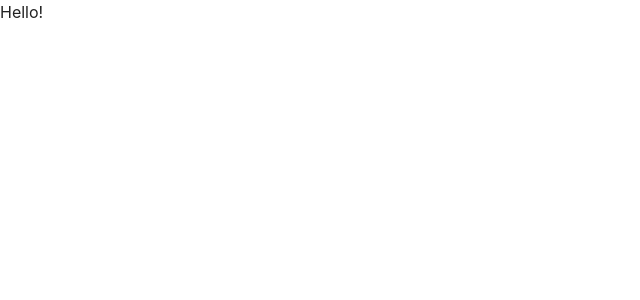
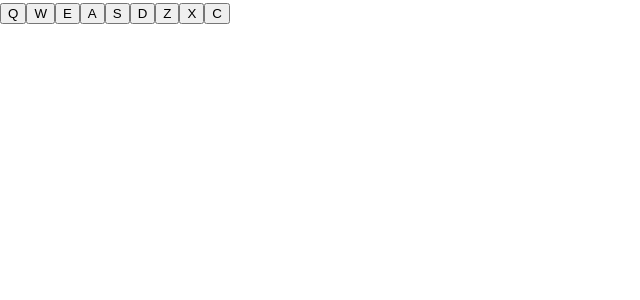
Before and after one commit to jones58/drum-machine, a React (Vite) app: page / in a window 1280 px wide. Shown: the top 300 px of the page, without its empty margins (0-640 px from the left). Built offline with nearby package versions, Linux system fonts and the light colour scheme.

Commit message:
set up app according to user stories

```diff
--- a/src/App.tsx
+++ b/src/App.tsx
@@ -1,5 +1,37 @@
 function App() {
-  return <div>Hello!</div>;
+  return (
+    <div id="drum-machine">
+      <div id="display">
+        <button className="drum-machine">
+          Q<audio src="" className="clip" id="Q"></audio>
+        </button>
+        <button className="drum-machine">
+          W<audio src="" className="clip" id="Q"></audio>
+        </button>
+        <button className="drum-machine">
+          E<audio src="" className="clip" id="E"></audio>
+        </button>
+        <button className="drum-machine">
+          A<audio src="" className="clip" id="A"></audio>
+        </button>
+        <button className="drum-machine">
+          S<audio src="" className="clip" id="S"></audio>
+        </button>
+        <button className="drum-machine">
+          D<audio src="" className="clip" id="D"></audio>
+        </button>
+        <button className="drum-machine">
+          Z<audio src="" className="clip" id="Z"></audio>
+        </button>
+        <button className="drum-machine">
+          X<audio src="" className="clip" id="X"></audio>
+        </button>
+        <button className="drum-machine">
+          C<audio src="" className="clip" id="C"></audio>
+        </button>
+      </div>
+    </div>
+  );
 }
 
 export default App;
```
